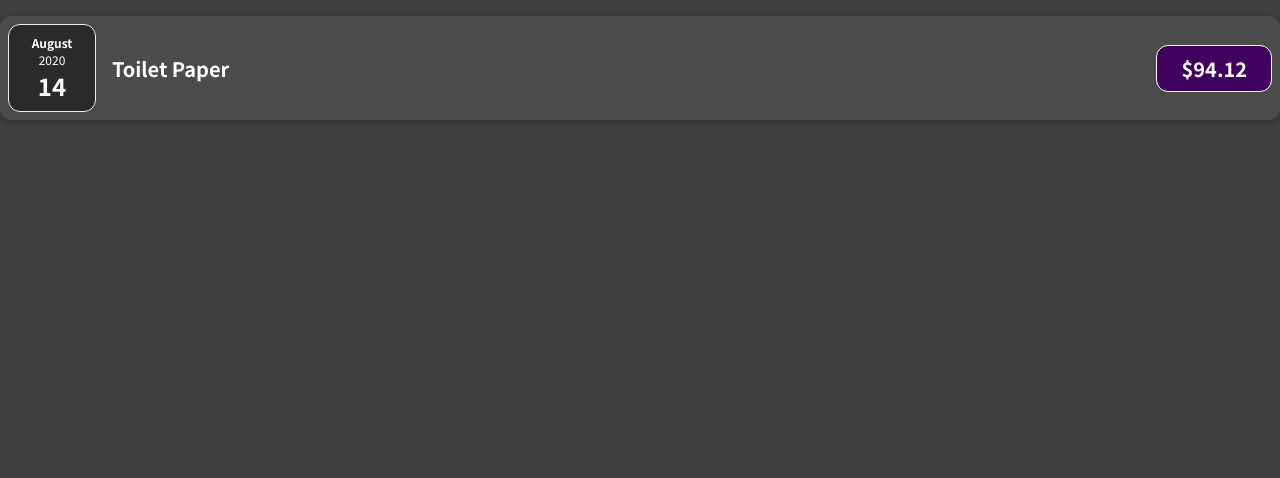
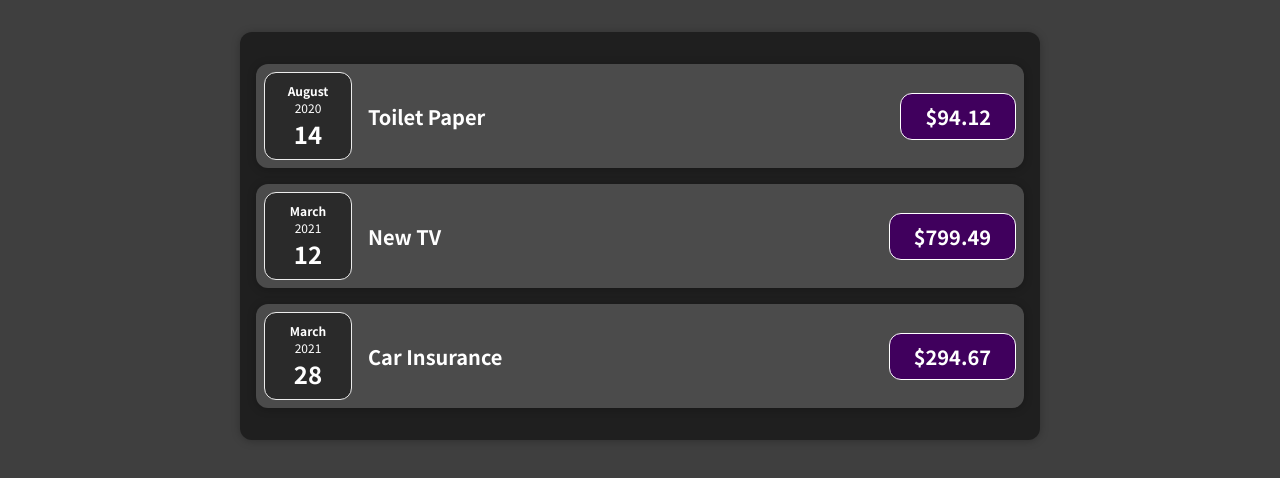
Before and after one commit to kanami-h/expense_track_app, a React (Create React App) app: page / in a window 1280 px wide. Shown: the top 478 px of the page. Built offline with nearby package versions, Linux system fonts and the light colour scheme.

Commit message:
splitted components to other files

```diff
--- a/src/App.js
+++ b/src/App.js
@@ -1,4 +1,4 @@
-import ExpenseItem from "./components/ExpenseItem";
+import Expenses from "./components/Expenses";
 
 function App() {
   const expenses = [
@@ -25,11 +25,7 @@ function App() {
 
   return (
     <div>
-      <ExpenseItem
-        title={expenses[0].title}
-        amount={expenses[0].amount}
-        date={expenses[0].date}
-      />
+      <Expenses items={expenses} />
     </div>
   );
 }
--- /dev/null
+++ b/src/components/Card.css
@@ -0,0 +1,4 @@
+.card {
+  border-radius: 12px;
+  box-shadow: 0 1px 8px rgba(0, 0, 0, 0.25);
+}
--- /dev/null
+++ b/src/components/Card.js
@@ -0,0 +1,9 @@
+import "./Card.css";
+
+function Card(props) {
+  const classes = "card " + props.className;
+
+  return <div className={classes}>{props.children}</div>;
+}
+
+export default Card;
--- a/src/components/ExpenseItem.css
+++ b/src/components/ExpenseItem.css
@@ -5,7 +5,6 @@
   box-shadow: 0 2px 8px rgba(0, 0, 0, 0.25);
   padding: 0.5rem;
   margin: 1rem 0;
-  border-radius: 12px;
   background-color: #4b4b4b;
 }
 
--- a/src/components/ExpenseItem.js
+++ b/src/components/ExpenseItem.js
@@ -1,17 +1,18 @@
 import React from "react";
 import "./ExpenseItem.css";
 import ExpenseDate from "./ExpenseDate";
+import Card from "./Card";
 
 function ExpenseItem(props) {
   return (
-    <div className="expense-item">
+    <Card className="expense-item">
       <ExpenseDate date={props.date} />
 
       <div className="expense-item__description">
         <h2>{props.title}</h2>
         <div className="expense-item__price">${props.amount}</div>
       </div>
-    </div>
+    </Card>
   );
 }
 
--- /dev/null
+++ b/src/components/Expenses.css
@@ -0,0 +1,7 @@
+.expenses {
+  padding: 1rem;
+  background-color: rgb(31, 31, 31);
+  margin: 2rem auto;
+  width: 50rem;
+  max-width: 95%;
+}
--- /dev/null
+++ b/src/components/Expenses.js
@@ -0,0 +1,28 @@
+import React from "react";
+import ExpenseItem from "./ExpenseItem";
+import Card from "./Card";
+import "./Expenses.css";
+
+function Expenses(props) {
+  return (
+    <Card className="expenses">
+      <ExpenseItem
+        title={props.items[0].title}
+        amount={props.items[0].amount}
+        date={props.items[0].date}
+      />
+      <ExpenseItem
+        title={props.items[1].title}
+        amount={props.items[1].amount}
+        date={props.items[1].date}
+      />
+      <ExpenseItem
+        title={props.items[2].title}
+        amount={props.items[2].amount}
+        date={props.items[2].date}
+      />
+    </Card>
+  );
+}
+
+export default Expenses;
```
